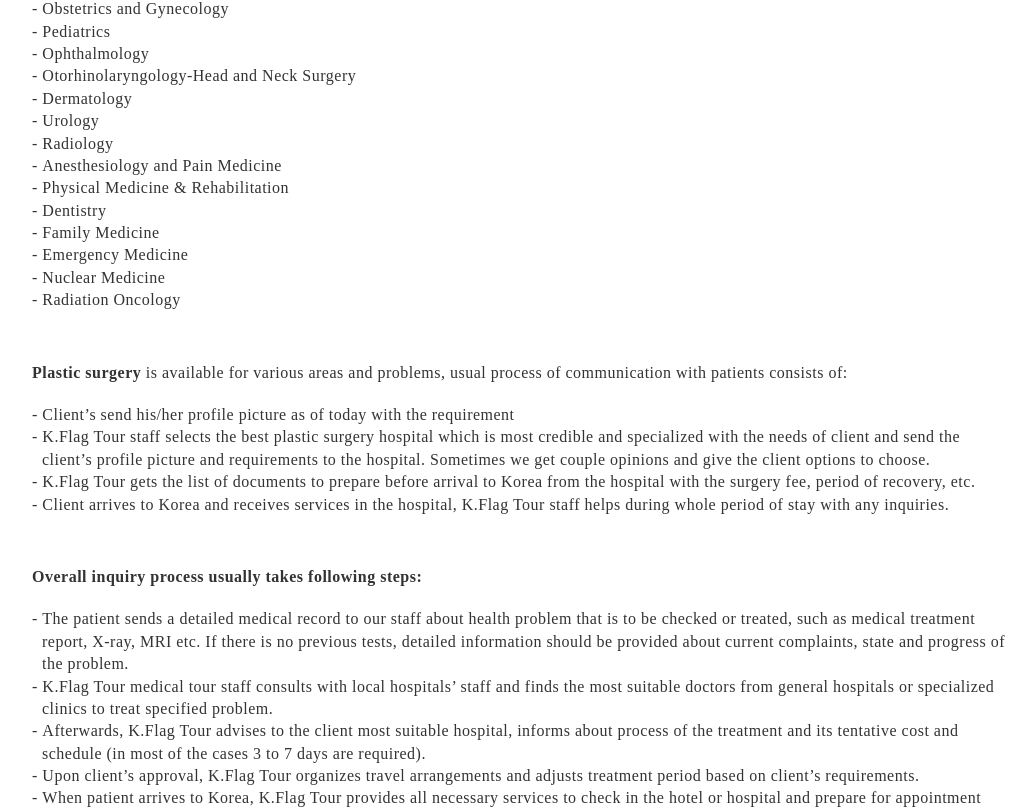
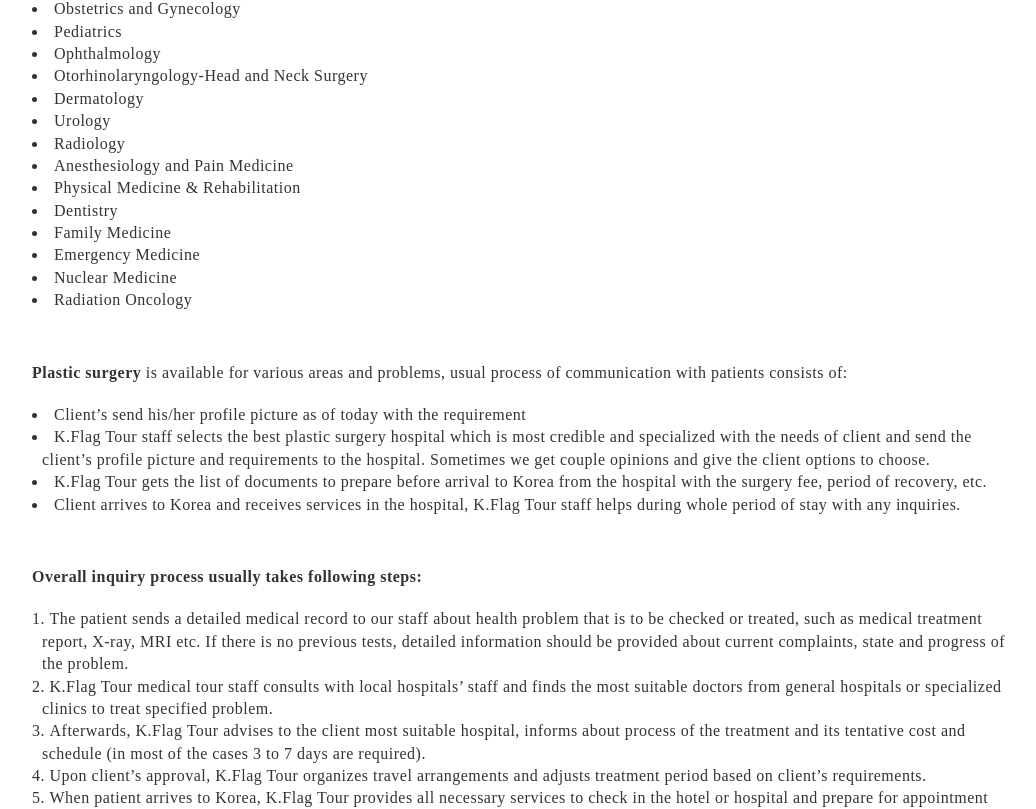
Before and after one commit to rladbal0101/K.FlagTour, a React (Create React App) app: page /medical_tour in a window 1280 px wide. Shown: the part 1476-2285 px from the top of the page, without its empty margins (118-1154 px from the left). Built offline with nearby package versions, Linux system fonts and the light colour scheme; a web font is replaced by a local one.

Commit message:
2023-09-05 Medical Tour 스타일 변경
Medical Tour 리스트 스타일 변경

```diff
--- /dev/null
+++ b/src/components/MedicalTourUlStyle.js
@@ -0,0 +1,46 @@
+import React from 'react';
+import styled from 'styled-components';
+
+const StyledDiv = styled.div`
+  margin-top: 50px;
+
+  .title {
+    font-weight: 700;
+  }
+
+  ul {
+    margin-top: 20px;
+    list-style-type: disc;
+    list-style-position: inside;
+    padding-left: 10px;
+    text-indent: -10px;
+
+    &.decimal {
+      list-style-type: decimal;
+    }
+  }
+`;
+
+function MedicalTourUlStyle({ title, description, style, contents }) {
+  return (
+    <StyledDiv>
+      <span className='title'>{title}</span>
+      <span> {description}</span>
+      {
+        style === "number"
+        ? <ul className='decimal'>
+          {contents.map(content =>
+            <li>{content}</li>
+          )}
+        </ul>
+        : <ul>
+          {contents.map(content =>
+            <li>{content}</li>
+          )}
+        </ul>
+      }
+    </StyledDiv>
+  );
+}
+
+export default MedicalTourUlStyle;
--- a/src/data/medicalToursData.json
+++ b/src/data/medicalToursData.json
@@ -57,6 +57,7 @@
   {
     "title": "Overall inquiry process usually takes following steps:",
     "description": "",
+    "style": "number",
     "contents": [
       "The patient sends a detailed medical record to our staff about health problem that is to be checked or treated, such as medical treatment report, X-ray, MRI etc. If there is no previous tests, detailed information should be provided about current complaints, state and progress of the problem.",
       "K.Flag Tour medical tour staff consults with local hospitals’ staff and finds the most suitable doctors from general hospitals or specialized clinics to treat specified problem.",
--- a/src/pages/MedicalTours.js
+++ b/src/pages/MedicalTours.js
@@ -4,25 +4,10 @@ import SubPageStyle from '../components/SubPageStyle';
 
 import subPageImg from "../data/subPageImgData.json";
 import medicalTours from "../data/medicalToursData.json";
+import MedicalTourUlStyle from '../components/MedicalTourUlStyle';
 
 const MedicalStyled = styled.div`
   margin: 0 150px 80px 150px;
-`;
-
-const MedicalSection = styled.div`
-  margin-top: 50px;
-
-  .title {
-    font-weight: 700;
-  }
-
-  ul {
-    margin-top: 20px;
-    list-style-type: '- ';
-    list-style-position: inside;
-    padding-left: 10px;
-    text-indent: -10px;
-  }
 `;
 
 function MedicalTours(props) {
@@ -44,15 +29,12 @@ function MedicalTours(props) {
         </p>
         {
           medicalTours.map(tour =>
-            <MedicalSection>
-              <span className='title'>{tour.title}</span>
-              <span> {tour.description}</span>
-              <ul>
-                {tour.contents.map(content =>
-                  <li>{content}</li>
-                )}
-              </ul>
-            </MedicalSection>
+            <MedicalTourUlStyle
+              title={tour.title}
+              description={tour.description}
+              contents={tour.contents}
+              style={tour.style}
+            />
           )
         }
       </MedicalStyled>
```
